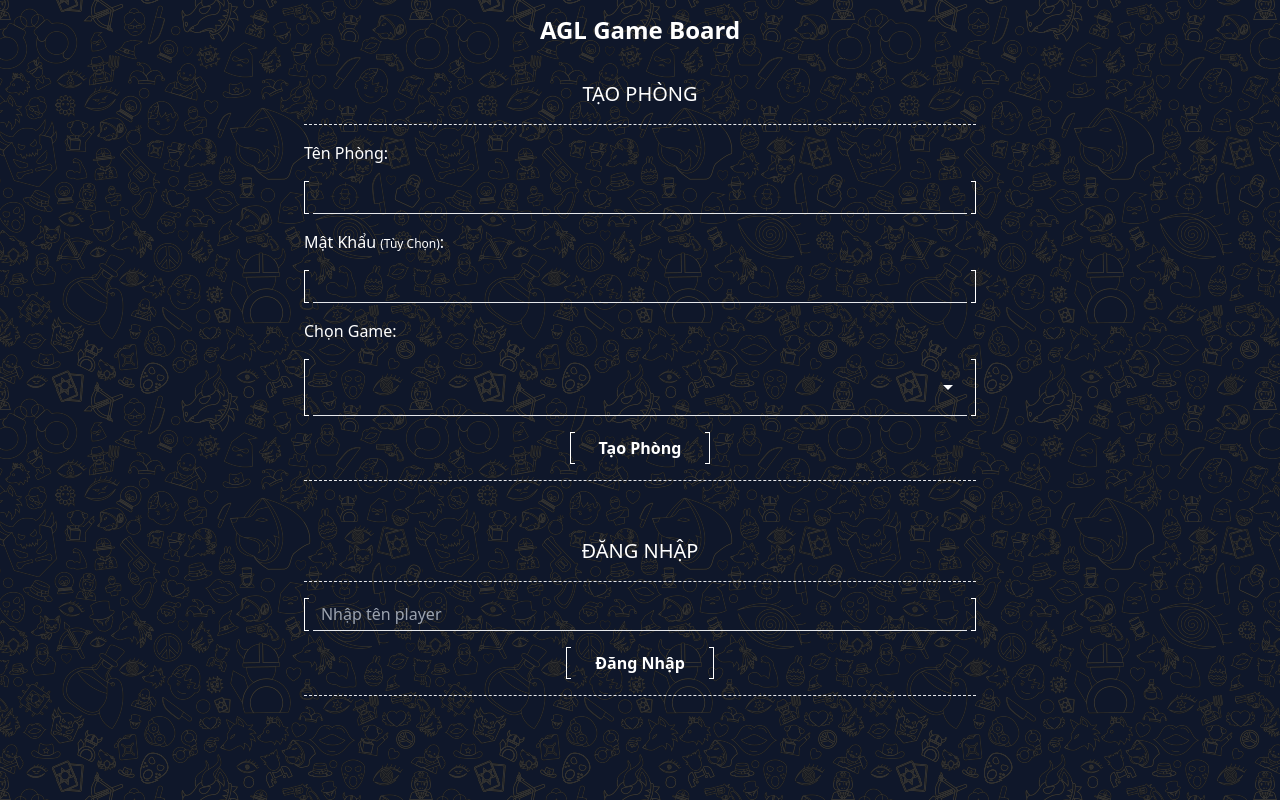
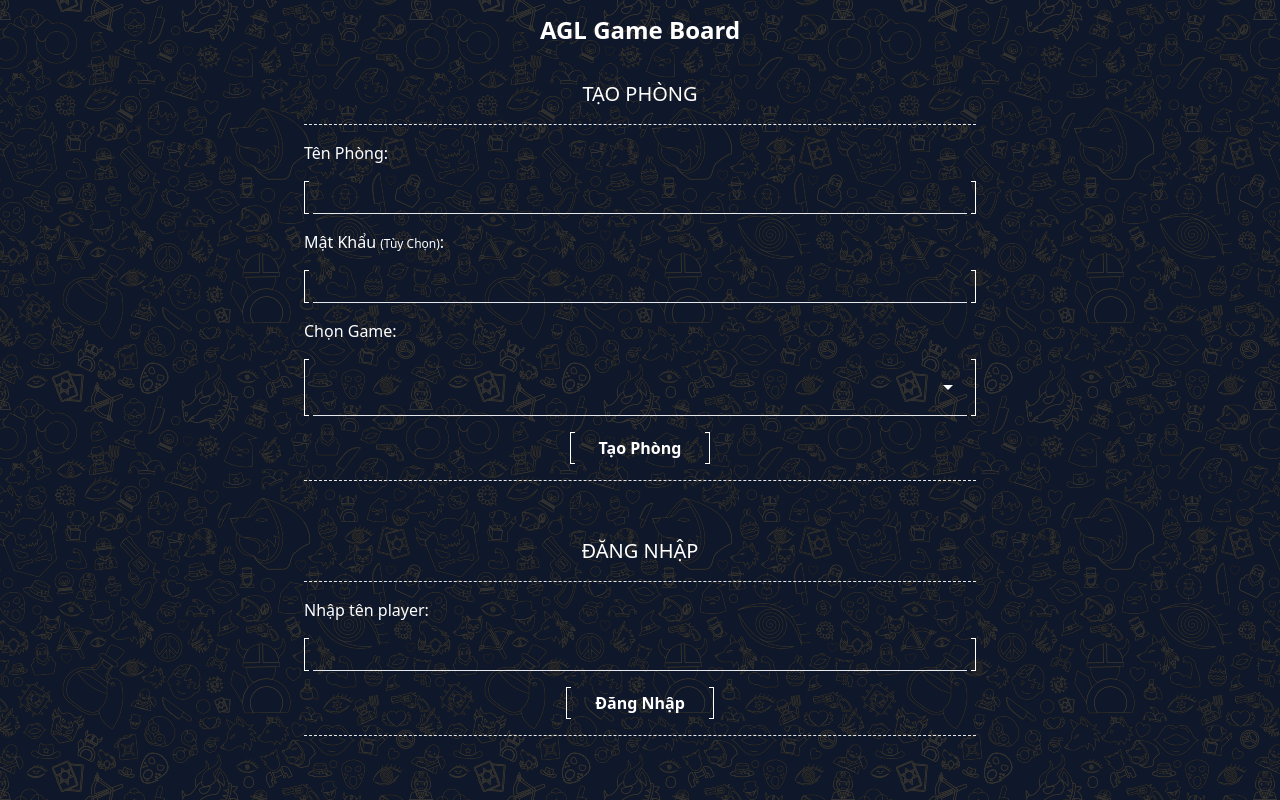
Before and after one commit to thanhquyagl/board-game-app, a Next.js app: page / in a window 1280 px wide. Built offline with nearby package versions, Linux system fonts and the light colour scheme.

Commit message:
update page player setting

```diff
--- a/components/FormCreatePlayer.tsx
+++ b/components/FormCreatePlayer.tsx
@@ -31,10 +31,10 @@ export default function FormCreatePlayer() {
     <>
       <h2 className="text-xl font-medium text-center border-b border-dashed py-4 mb-4 mt-10">ĐĂNG NHẬP</h2>
       <div className="border-b border-dashed pb-4 flex flex-col gap-4">
+        <label className="block">Nhập tên player:</label>
         <div className="group-input">
           <input
             type="text"
-            placeholder="Nhập tên player"
             className="bg-transparent border-b px-2 py-1 relative focus:outline-none w-full"
             value={newPlayer}
             onChange={(e) => setNewPlayer(e.target.value)}
--- a/src/pages/admin/setting.tsx
+++ b/src/pages/admin/setting.tsx
@@ -65,7 +65,6 @@ export default function Setting() {
 
   const handleInputChange = (e: React.ChangeEvent<HTMLInputElement>) => {
     const { name, value } = e.target;
-    const parsedValue = parseInt(value);
     setRoomDetail((prevDetail: any) => ({
       ...prevDetail,
       [name]: value,
--- a/src/pages/player/setting.tsx
+++ b/src/pages/player/setting.tsx
@@ -150,9 +150,8 @@ export default function Setting() {
           <div className="border-t border-dashed py-3 px-2">
             <div className="flex items-center gap-2">
               <p>Phòng: </p>
-              <div className="group-input">
+
               <p className="border-b min-w-[150px] text-center">{roomDetail?.name}</p>
-              </div>
             </div>
           </div>
           {
@@ -160,10 +159,8 @@ export default function Setting() {
               <div className="border-t border-dashed py-3 px-2">
                 <div className="flex items-center gap-2">
                   <p>Mật Khẩu: </p>
-                  <div className="relative group-input">
                   <div className="min-w-[150px] text-center border-b">
                     {roomDetail?.pass || '　'}
-                    </div>
                   </div>
                 </div>
               </div>
@@ -172,9 +169,7 @@ export default function Setting() {
           <div className="border-t border-dashed py-3 px-2">
             <div className="flex items-center gap-2">
               <p>Số Lượng Người Chơi: </p>
-              <div className="group-input">
               <p className="border-b min-w-[150px] text-center">{roomDetail?.limit}</p>
-              </div>
             </div>
           </div>
           <div className="border-y border-dashed py-3 px-2 mb-4">
@@ -184,10 +179,9 @@ export default function Setting() {
             <div className="py-1 px-4" key={role}>
               <div className="flex items-center gap-2">
                 <p className="min-w-[100px]">{roleTranslations[role]}: </p>
-                <div className="group-input">
+
                 <div className="min-w-[150px] text-center border-b">
                   {roomDetail?.roles?.[role] || ''}
-                  </div>
                 </div>
               </div>
             </div>
--- a/src/pages/rooms.tsx
+++ b/src/pages/rooms.tsx
@@ -73,7 +73,7 @@ const Rooms = () => {
     }
 
     try {
-      update(ref(database, `rooms/${roomId}`), {length: roomLength + 1});
+      update(ref(database, `rooms/${roomId}`), { length: roomLength + 1 });
     } catch (error) {
       console.log('update room length' + error);
     }
@@ -123,7 +123,7 @@ const Rooms = () => {
                 <button
                   className="w-full p-2 flex justify-between"
                   onClick={() => {
-                    if(room.length === room.limit) {
+                    if (room.length === room.limit) {
                       alert('Room Full')
                     } else {
                       handleJoinRoom(room.id, room.length)
```
Lines whose indentation alone changed are shown as unchanged.
